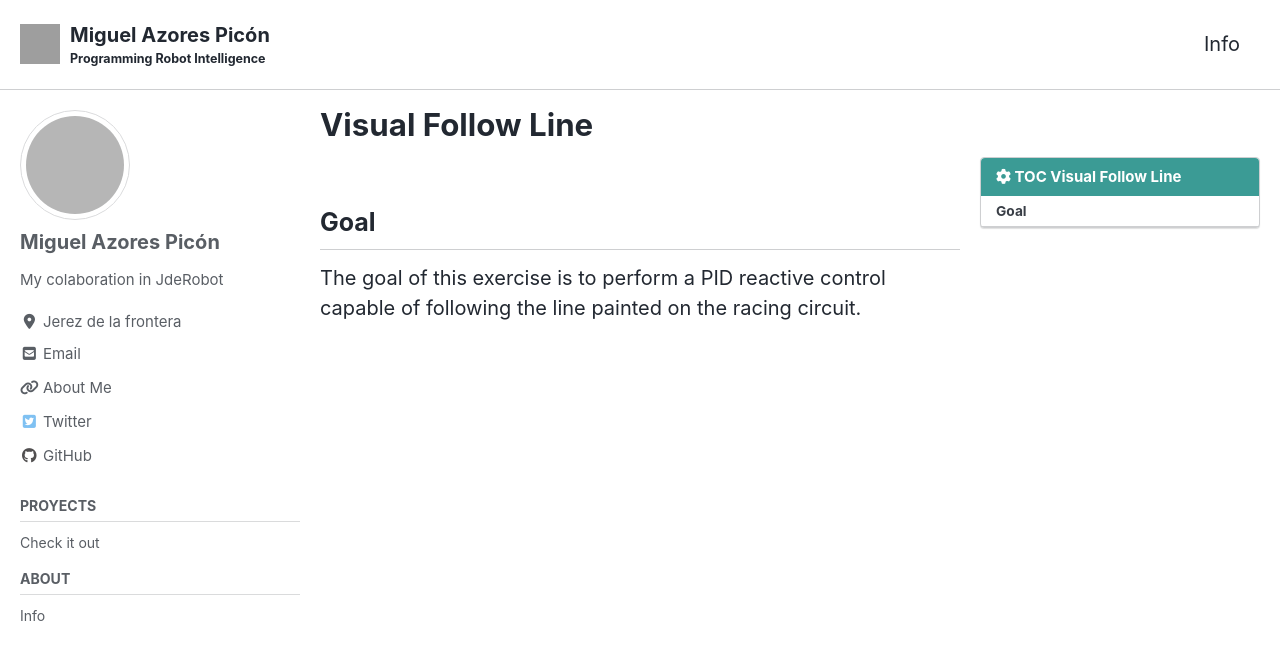
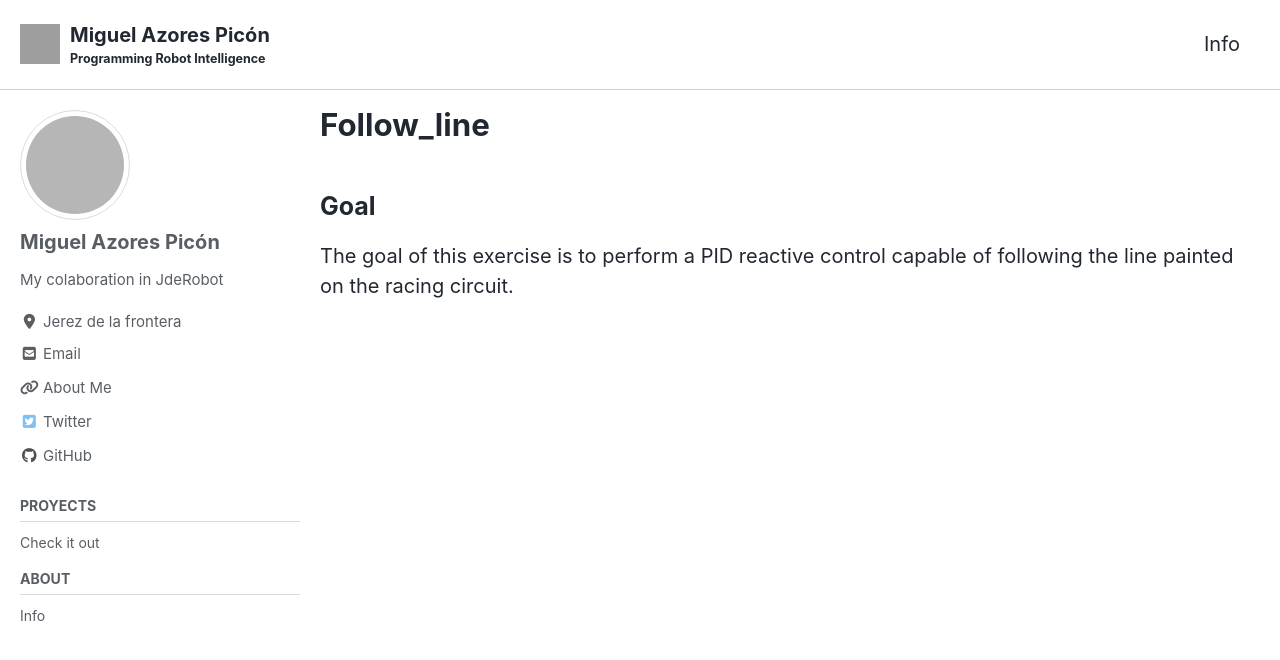
Before and after one commit to TheRoboticsClub/colab-2020-Miguel-Azores, a Jekyll site: the page built from docs/_pages/exercises/follow_line.md, in a window 1280 px wide and 900 px high. Shown: the top 660 px of the window. Built offline with Jekyll 4.4.1, drawn with Linux system fonts in a browser that asks for light colours; cached includes are drawn as plain includes; nearby versions of some CDN libraries; grey boxes are pictures that could not be loaded.

Commit message:
add followline

```diff
--- a/docs/_pages/exercises/follow_line.md
+++ b/docs/_pages/exercises/follow_line.md
@@ -1,20 +1,12 @@
 ---
-permalink: /exercises/AutonomousCars/follow_line/
-title: "Visual Follow Line"
+title: Follow_line
+layout: archive
+permalink: /exercises/follow_lne/
+
+classes: wide
 
 sidebar:
   nav: "docs"
-
-toc: true
-toc_label: "TOC Visual Follow Line"
-toc_icon: "cog"
-
-<!--- layout: archive --->
-
-<!--- classes: wide --->
-
-youtubeId: eNuSQN9egpA
-
 ---
 
 ## Goal
```
